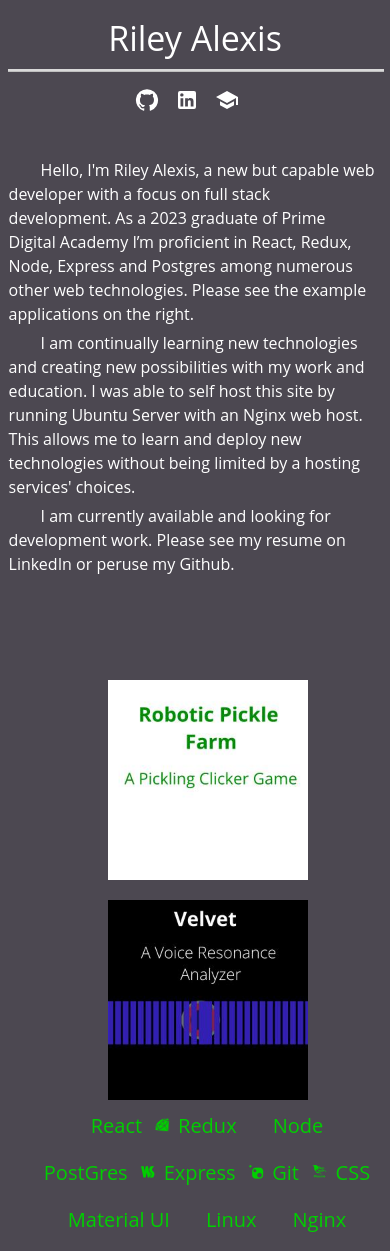
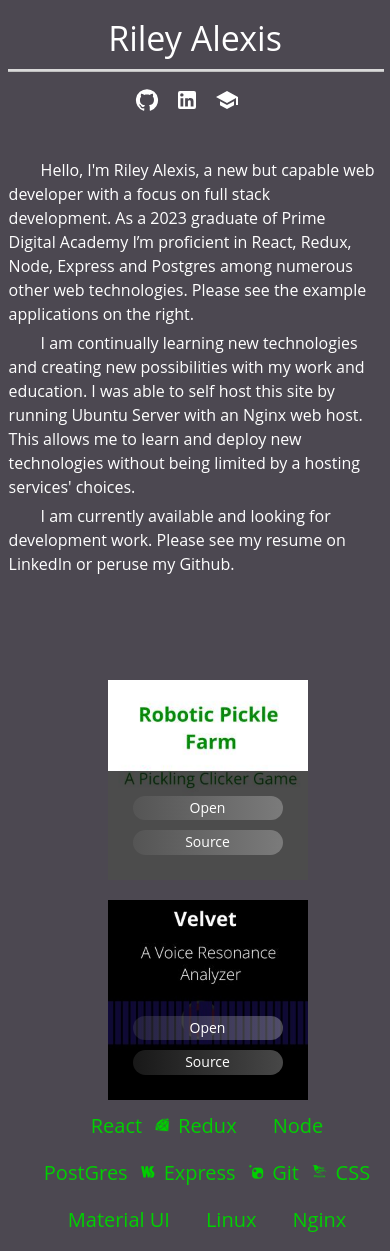
Before and after one commit to RileyAlexis/portfolio, a React (Create React App) app: page / in a window 390 px wide. Built offline with nearby package versions, Linux system fonts and the light colour scheme.

Commit message:
modified DisplayApp component to be more functional on mobile screens

```diff
--- a/src/components/DisplayApp.jsx
+++ b/src/components/DisplayApp.jsx
@@ -1,8 +1,9 @@
 import { useState } from 'react';
-import { Stack, Typography, Paper, Button } from '@mui/material';
+import { Stack, Button, useMediaQuery, Typography } from '@mui/material';
 
 function DisplayApp({ image, link, source }) {
     const [isTextVisible, setIsTextVisible] = useState(false);
+    const isSmallScreen = useMediaQuery("(max-width: 600px)");
 
     const showText = () => {
         setIsTextVisible(true);
@@ -12,8 +13,8 @@ function DisplayApp({ image, link, source }) {
         setIsTextVisible(false);
     };
 
+    if (!isSmallScreen) {
         return (
-        // <Paper elevation={4}>
             <div
                 style={{
                     position: 'relative',
@@ -49,8 +50,40 @@ function DisplayApp({ image, link, source }) {
                     </Stack>
                 </div>
             </div>
-        // </Paper>
         );
+    } else return (
+        <div
+            style={{
+                position: 'relative',
+                width: '200px',
+                height: '200px',
+                background: `url("${image}") center/cover`,
+                overflow: 'hidden',
+            }}
+        >
+            <div
+                style={{
+                    position: 'absolute',
+                    bottom: '0',
+                    left: '0',
+                    width: '100%',
+                    background: 'rgba(0, 0, 0, 0.7)',
+                    color: '#fff',
+                    padding: '20px',
+                    boxSizing: 'border-box',
+                }}
+            >
+                <Stack>
+                    <Button variant='empty' href={link} target="_blank">Open</Button>
+                    {/* <Button variant='empty' onClick={() => toggleAbout()}>About</Button> */}
+                    <Button variant='empty'
+                        href={source} target="_blank">
+                        Source
+                    </Button>
+                </Stack>
+            </div>
+        </div>
+    )
 };
 
 export default DisplayApp;
```
Also changed, not shown: 1 other file (tests, documents, lock files or other folders). Lines whose indentation alone changed are shown as unchanged.
